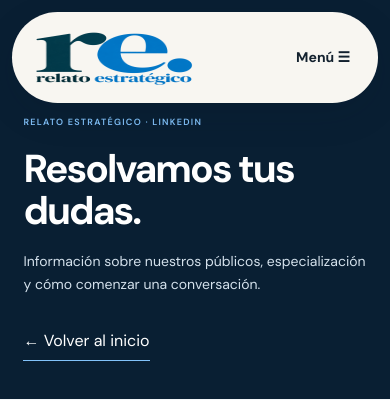
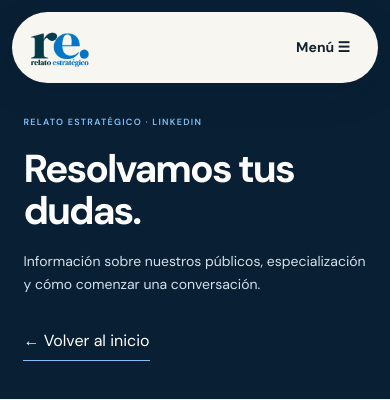
Before and after one commit to equantum-py/relatoestrategico, a PHP site: page /public/preguntas/index.html in a window 390 px wide. Shown: the top 400 px of the page. Run offline with PHP 8.4, Linux system fonts and the light colour scheme.

Commit message:
style: ajustar logos desktop y mobile en páginas internas

```diff
--- a/public/css/site-sections.css
+++ b/public/css/site-sections.css
@@ -443,3 +443,10 @@ html{scroll-padding-top:16px}body{overflow-x:hidden}
 
 /* Inner-page framing */
 body.inner-page{background:#f6f8fa}.inner-page .inner-intro{padding:160px max(5%,calc((100vw - 1240px)/2)) 54px;background:#091f33;color:#fff}.inner-page .inner-intro .kicker{color:#82c2fa}.inner-page .inner-intro h1{max-width:900px;font-size:clamp(42px,5.6vw,76px);line-height:1.08;letter-spacing:-.05em;margin:18px 0}.inner-page .inner-intro p{max-width:680px;font-size:17px;line-height:1.65;color:#d4e1ec}.inner-page .inner-intro a{display:inline-block;margin-top:18px;color:#fff;border-bottom:1px solid #82c2fa;padding-bottom:5px}.inner-page .section:first-child{padding-top:70px}.inner-page .inner-cta{padding:60px 5%;background:#102a41;color:#fff;text-align:center}.inner-page .inner-cta h2{font-size:clamp(29px,3.5vw,48px);margin:0 0 12px}.inner-page .inner-cta p{color:#d4e1ec;margin:0 0 25px}.inner-page .inner-cta a{display:inline-block;background:#f8f6f1;color:#0d263d;border-radius:50px;padding:15px 25px;font-weight:700}.inner-page .footer{background:#071c2f;color:#e7eff6}.inner-page .section{scroll-margin-top:100px}@media(max-width:640px){.inner-page .inner-intro{padding:115px 6% 38px}.inner-page .inner-intro h1{font-size:39px}.inner-page .inner-intro p{font-size:14px}.inner-page .section:first-child{padding-top:36px}}
+
+/* Identidad corporativa: logo responsive en el encabezado */
+.nav .brand{display:inline-flex!important;align-items:center!important;flex:0 0 auto!important;line-height:1!important;min-width:0!important}
+.nav .brand picture{display:block;line-height:0}
+.nav .brand img{display:block;width:auto!important;height:52px!important;max-width:210px!important;object-fit:contain!important}
+@media(max-width:900px){.nav .brand img{height:42px!important;max-width:155px!important}.nav .brand{margin-right:auto!important}}
+@media(max-width:360px){.nav .brand img{height:36px!important;max-width:125px!important}}
```
